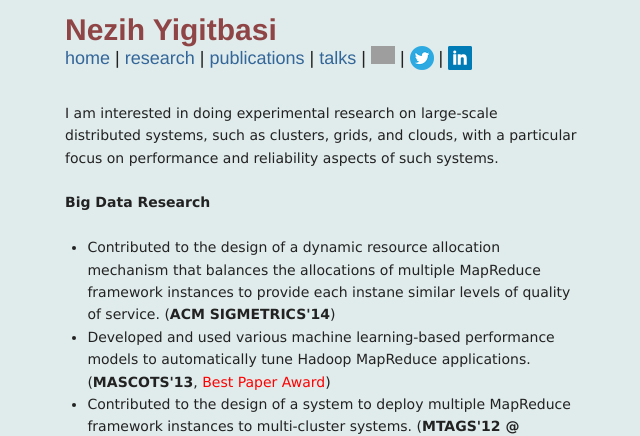
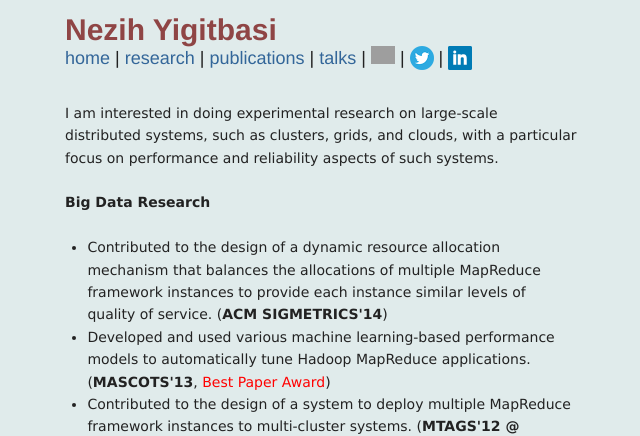
Before and after one commit to nezihyigitbasi/nezihyigitbasi.github.io, a Jekyll site: the page built from research.html, in a window 1280 px wide and 900 px high, cut to the strip 0-436 px from the top of the window. Shown: the whole strip, without its empty margins (319-959 px from the left). Built offline with Jekyll 4.4.1, drawn with Linux system fonts in a browser that asks for light colours; grey boxes are pictures that could not be loaded.

Commit message:
fix type

```diff
--- a/research.html
+++ b/research.html
@@ -10,7 +10,7 @@ I am interested in doing experimental research on large-scale distributed system
 <br/>
 <ul>
 
-<li>Contributed to the design of a dynamic resource allocation mechanism that balances the allocations of multiple MapReduce framework instances to provide each instane similar levels of quality of service. (<b>ACM SIGMETRICS'14</b>)</li>
+<li>Contributed to the design of a dynamic resource allocation mechanism that balances the allocations of multiple MapReduce framework instances to provide each instance similar levels of quality of service. (<b>ACM SIGMETRICS'14</b>)</li>
 
 <li>Developed and used various machine learning-based performance models to automatically tune Hadoop MapReduce applications. (<b>MASCOTS'13</b>, <font color="#ff0000">Best Paper Award</font>)</li>
 
```
